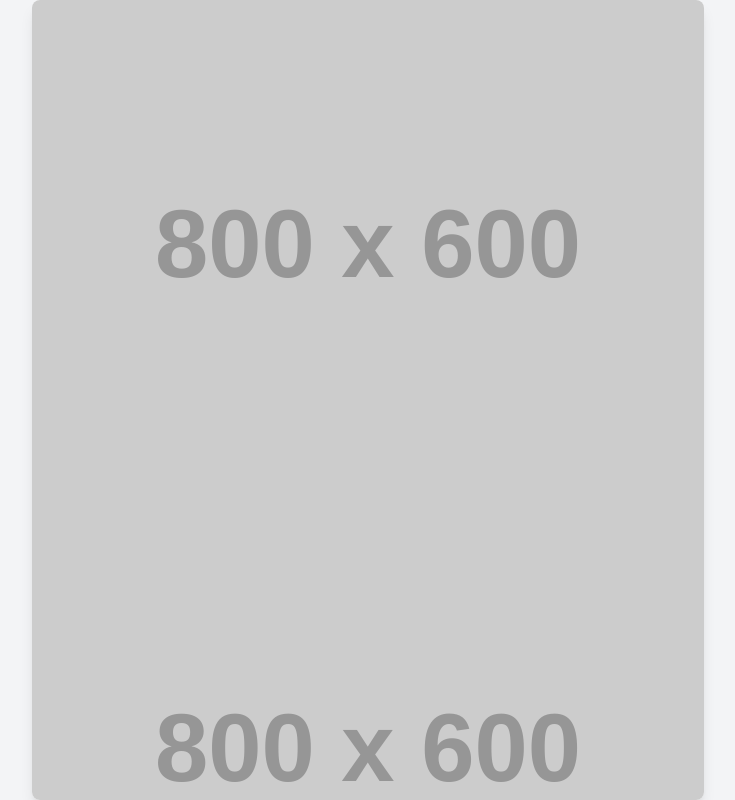
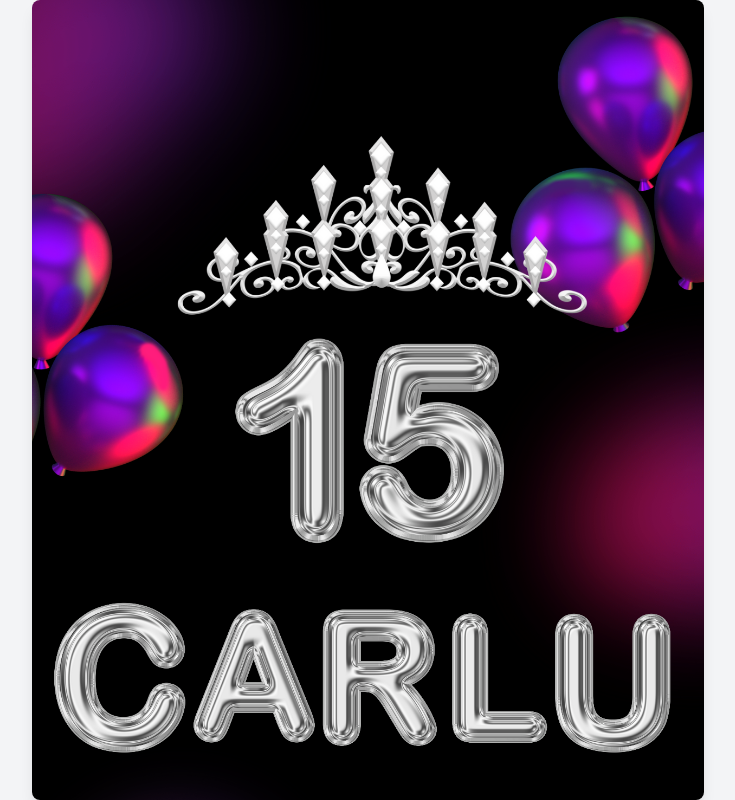
Before and after one commit to JoseAndresTejerina97/cumplecarlu, a plain HTML site: page index.html in a window 1280 px wide. Shown: the whole page, without its empty margins (272-1007 px from the left). Drawn offline with nearby package versions, Linux system fonts and the light colour scheme; placeholder pictures from the web are drawn by us.

Commit message:
Update index.html

```diff
--- a/index.html
+++ b/index.html
@@ -10,13 +10,13 @@
     <div class="w-full max-w-2xl bg-white shadow-lg rounded-lg overflow-hidden">
         <div class="overflow-y-auto h-screen">
             <!-- Imagen 1 -->
-            <img src="https://via.placeholder.com/800x600" alt="Imagen 1" class="w-full h-auto">
+            <img src="imagen1.png" alt="Imagen 1" class="w-full h-auto">
             <!-- Imagen 2 -->
-            <img src="https://via.placeholder.com/800x600" alt="Imagen 2" class="w-full h-auto">
+            <img src="imagen2.png" alt="Imagen 2" class="w-full h-auto">
             <!-- Imagen 3 -->
-            <img src="https://via.placeholder.com/800x600" alt="Imagen 3" class="w-full h-auto">
+            <img src="imagen3.png" alt="Imagen 3" class="w-full h-auto">
             <!-- Imagen 4 -->
-            <img src="https://via.placeholder.com/800x600" alt="Imagen 4" class="w-full h-auto">
+            <img src="imagen4.png" alt="Imagen 4" class="w-full h-auto">
 
             <!-- Botón de confirmación -->
             <div class="text-center py-6">
```
